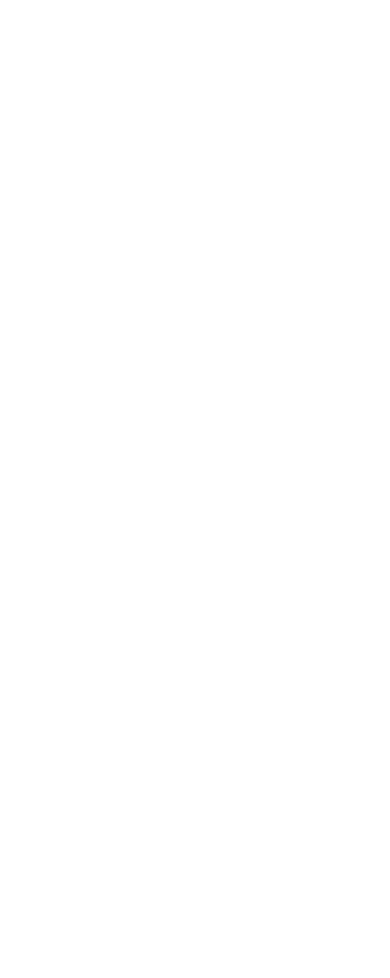
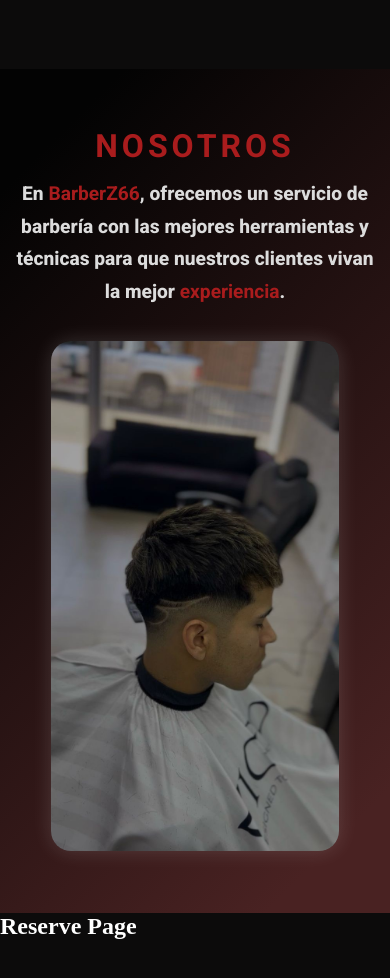
Before and after one commit to MateoGimenez/BarberZ66, a React (Vite) app: page / in a window 390 px wide. Shown: the part 860-1838 px from the top of the page. Before the commit the page ends 849 px from the top, so only its background shows below. Built offline with nearby package versions, Linux system fonts and the light colour scheme.

Commit message:
Page about and page reserve added to file

```diff
--- a/src/App.tsx
+++ b/src/App.tsx
@@ -1,6 +1,8 @@
 import './App.css'
 import NavBar from './components/NavBar'
 import Home from './page/home/home'
+import About from './page/about/about'
+import Reserve from './page/reserve/reserve'
 function App() {
 
   return (
@@ -8,6 +10,8 @@
       <div className="app">
         <NavBar/>
         <Home/>
+        <About/>
+        <Reserve/>
       </div>
     </>
   )
--- a/src/components/NavBar.tsx
+++ b/src/components/NavBar.tsx
@@ -17,8 +17,8 @@
 
         <nav className={`navegacion ${open ? "open" : ""}`}>
             <ul>
-                <li><a href="">Home</a></li>
-                <li><a href="">Nosotros</a></li>
+                <li><a href="#Home">Home</a></li>
+                <li><a href="#Nosotros">Nosotros</a></li>
                 <li className="menu-turno"><a href="">Turno</a></li>
             </ul>
         </nav>
--- a/src/components/navbar.css
+++ b/src/components/navbar.css
@@ -20,11 +20,12 @@
         width: 64px;
         height: 64px;
         border-radius: 100%;
+        box-shadow: 0px 0px 20px 4px rgba(255, 254, 254, 0.3);
     }
 }
 
 .logo h1:hover{
-    color: var(--primary-hover);
+    color: red;
 }
 
 .navegacion ul{
@@ -46,7 +47,7 @@
 }
 
 .navegacion ul li a:hover{
-    color: var(--primary-hover);
+    color: red;
     text-decoration: none;
 }
 
--- /dev/null
+++ b/src/page/about/about.css
@@ -0,0 +1,127 @@
+.about-section {
+  color: white;
+  min-height: 100vh;
+  text-align: center;
+  font-family: "Roboto", sans-serif;
+  display: flex;
+  flex-direction: column;
+  justify-content: center;
+  padding: 3rem;
+  background: linear-gradient(135deg, #030303 10%, #492222 90%);
+  opacity: 0;
+  transform: translateY(60px);
+  transition: all 1.3s ease-in-out;
+}
+
+.about-section.visible {
+  opacity: 1;
+  transform: translateY(0);
+}
+
+.about-section h1 {
+  font-size: 4em;
+  margin-bottom: 1.2em;
+  color: var(--primary-text);
+  text-transform: uppercase;
+  letter-spacing: 4px;
+
+}
+
+.contenedor-info {
+  display: flex;
+  justify-content: center;
+  align-items: center;
+  gap: 5rem;
+  flex-wrap: wrap;
+}
+
+.texto {
+  max-width: 650px;
+  text-align: left;
+  font-size: 3rem;
+  font-weight: 800;
+  line-height: 1.9em;
+  color: #dcdcdc;
+}
+
+.coloreado {
+  color: var(--primary-text);
+  font-weight: bold;
+}
+
+.imagen img {
+  width: 380px;
+  height: auto;
+  border-radius: 20px;
+  object-fit: cover;
+  box-shadow: 0 0 20px rgba(255, 255, 255, 0.15);
+  transition: transform 0.4s ease, box-shadow 0.4s ease;
+}
+
+.imagen img:hover {
+  transform: scale(1.06);
+  box-shadow: 0 0 30px rgba(255, 255, 255, 0.4);
+}
+
+/* --- Responsive --- */
+@media (max-width: 1024px) {
+  .about-section {
+    height: auto;
+    padding: 4rem 2rem;
+  }
+
+  .contenedor-info {
+    flex-direction: column;
+    gap: 2rem;
+  }
+
+  .texto {
+    text-align: center;
+    font-size: 1.8rem;
+  }
+
+  .imagen img {
+    width: 80%;
+    max-width: 320px;
+  }
+}
+
+@media (max-width: 768px) {
+  .about-section {
+    height: auto;
+    padding: 3rem 2rem;
+  }
+
+  .about-section h1 {
+    font-size: 2.6em;
+  }
+
+  .texto {
+    font-size: 1.5rem;
+    line-height: 1.7em;
+  }
+
+  .imagen img {
+    width: 80%;
+  }
+}
+
+@media (max-width: 480px) {
+  .about-section {
+    padding: 2rem 1rem;
+  }
+
+  .about-section h1 {
+    font-size: 2em;
+    margin-bottom: 0.4em;
+  }
+
+  .texto {
+    font-size: 1.2rem;
+    font-weight: 800;
+  }
+
+  .imagen img {
+    width: 90%;
+  }
+}
--- /dev/null
+++ b/src/page/about/about.tsx
@@ -0,0 +1,48 @@
+import { useEffect, useRef, useState } from "react";
+import "./about.css";
+
+export default function About() {
+  const sectionRef = useRef(null);
+  const [visible, setVisible] = useState(false);
+
+  useEffect(() => {
+    const observer = new IntersectionObserver(
+      (entries) => {
+        const entry = entries[0];
+        if (entry.isIntersecting) {
+          setVisible(true);
+          observer.disconnect(); // se desconecta una vez que se activa
+        }
+      },
+      { threshold: 0.2 } // se activa cuando el 20% del elemento es visible
+    );
+
+    if (sectionRef.current) observer.observe(sectionRef.current);
+
+    return () => {
+      if (sectionRef.current) observer.unobserve(sectionRef.current);
+    };
+  }, []);
+
+  return (
+    <section
+      id="Nosotros"
+      ref={sectionRef}
+      className={`about-section ${visible ? "visible" : ""}`}
+    >
+      <h1>Nosotros</h1>
+      <div className="contenedor-info">
+        <div className="texto">
+          <p>
+            En <span className="coloreado">BarberZ66</span>, ofrecemos un servicio de barbería con las mejores herramientas
+            y técnicas para que nuestros clientes vivan la mejor{" "}
+            <span className="coloreado">experiencia</span>.
+          </p>
+        </div>
+        <div className="imagen">
+          <img src="/corte-agustin.jpg" alt="Imagen de la Barbería" />
+        </div>
+      </div>
+    </section>
+  );
+}
--- a/src/page/home/home.tsx
+++ b/src/page/home/home.tsx
@@ -2,7 +2,7 @@
 
 const Home = () => {
   return (
-        <section className="hero">
+        <section className="hero" id="Home">
             <img src="corte-agustin.jpg" alt="" />
             <div className="overlay">
             <h1>Bienvenido a Barbería <strong>Z66</strong></h1>
--- /dev/null
+++ b/src/page/reserve/reserve.css
@@ -0,0 +1,4 @@
+section{
+    min-height: 100vh;
+    color: white;
+}
--- /dev/null
+++ b/src/page/reserve/reserve.tsx
@@ -0,0 +1,8 @@
+import './reserve.css'
+export default function Reserve() {
+  return (
+    <section>
+      <h1>Reserve Page</h1>
+    </section>
+  )
+}
--- a/src/styles/global.css
+++ b/src/styles/global.css
@@ -18,4 +18,5 @@
   padding: 0;
   margin: 0;
   box-sizing: border-box;
+  scroll-behavior: smooth;
 }
```
